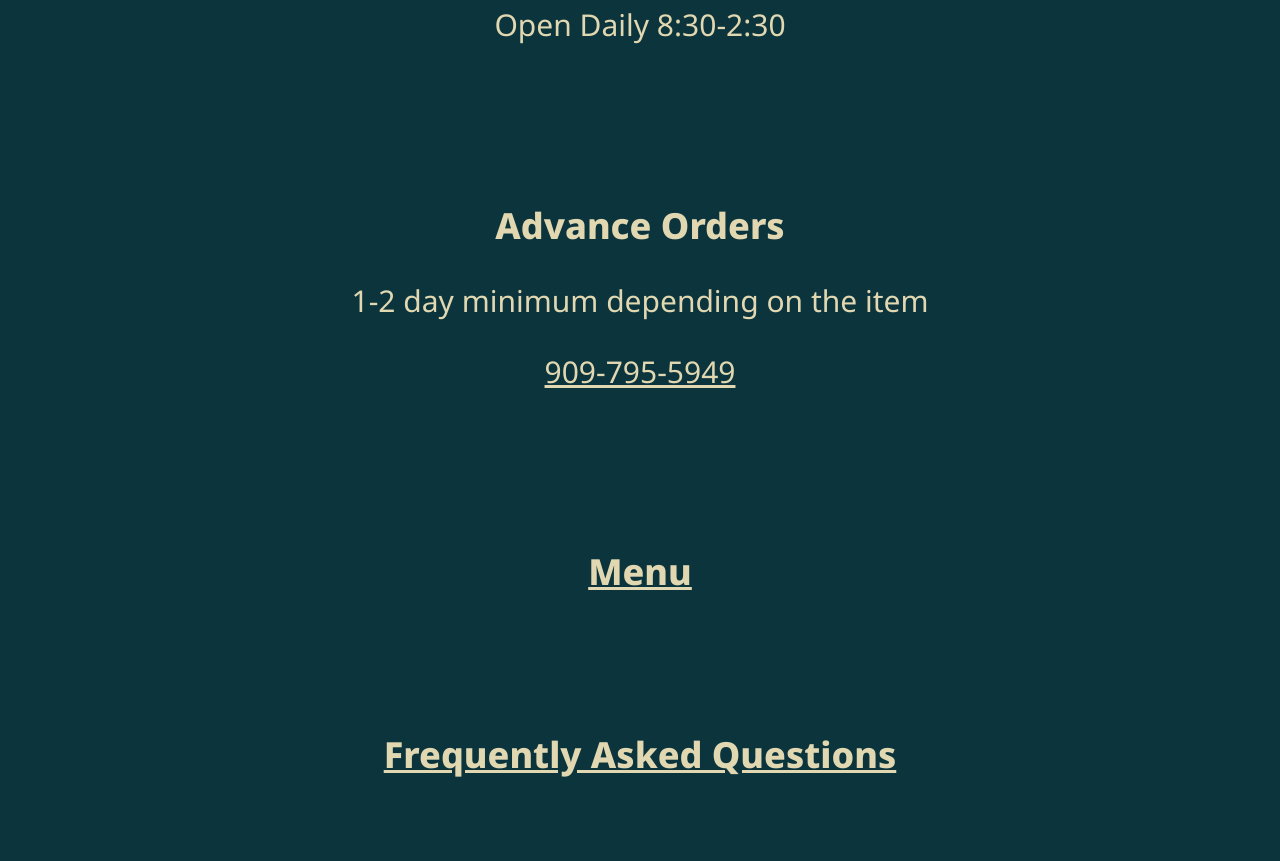
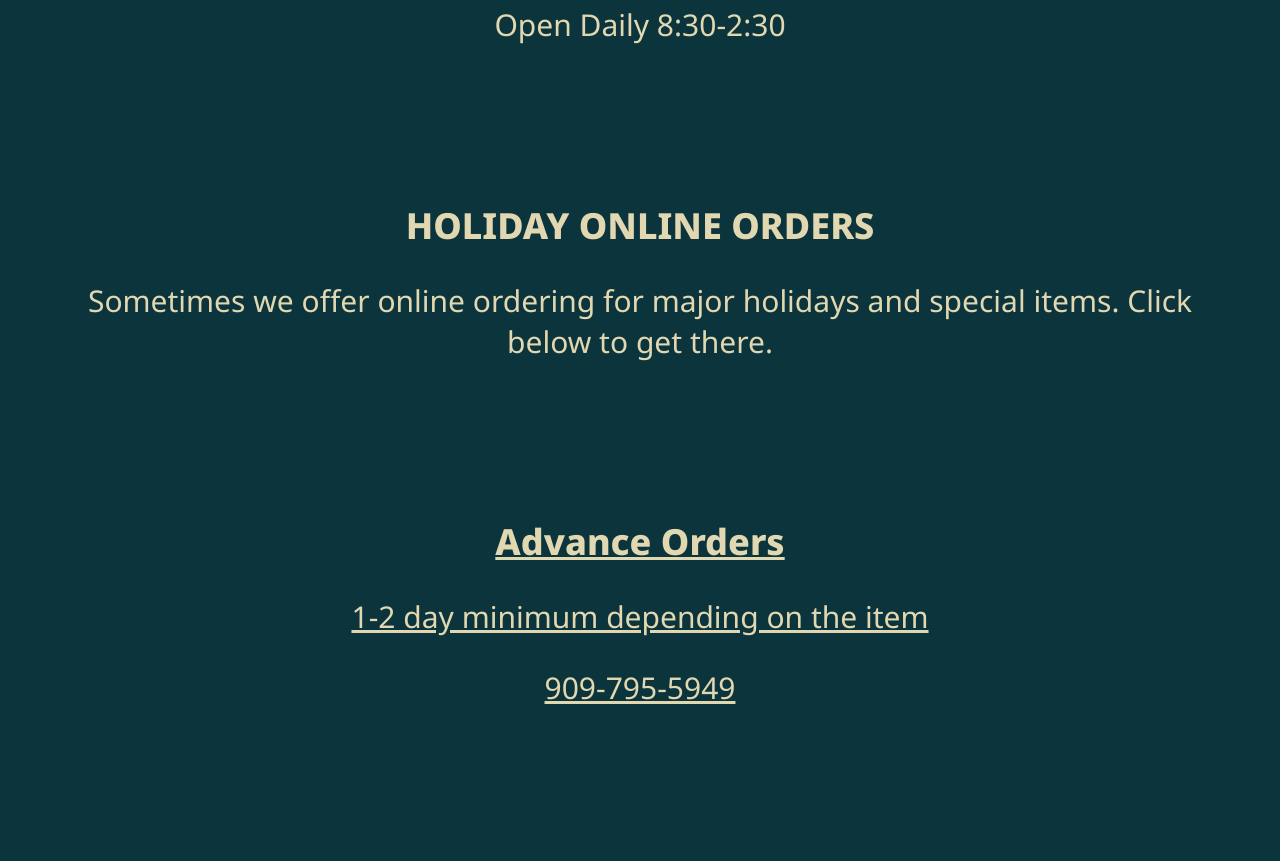
Before and after one commit to jgravois/villagebreadcalimesa.com, a plain HTML site: page index.html in a window 1280 px wide. Shown: the part 800-1661 px from the top of the page. Drawn offline with Linux system fonts and the light colour scheme.

Commit message:
Update index.html

```diff
--- a/index.html
+++ b/index.html
@@ -20,6 +20,14 @@
     <div class="item">
       <h2>Hours</h2>
       <p>Open Daily 8:30-2:30</p>
+    </div>
+    <div class="item">
+      <h2>HOLIDAY ONLINE ORDERS</h2>
+      <p>
+        Sometimes we offer online ordering for major holidays and special items. Click below to get there.
+      <p>
+        <a href=http://linktr.ee/VillageBreadCalimesa</a>
+      </p>
     </div>
     <div class="item">
       <h2>Advance Orders</h2>
```
